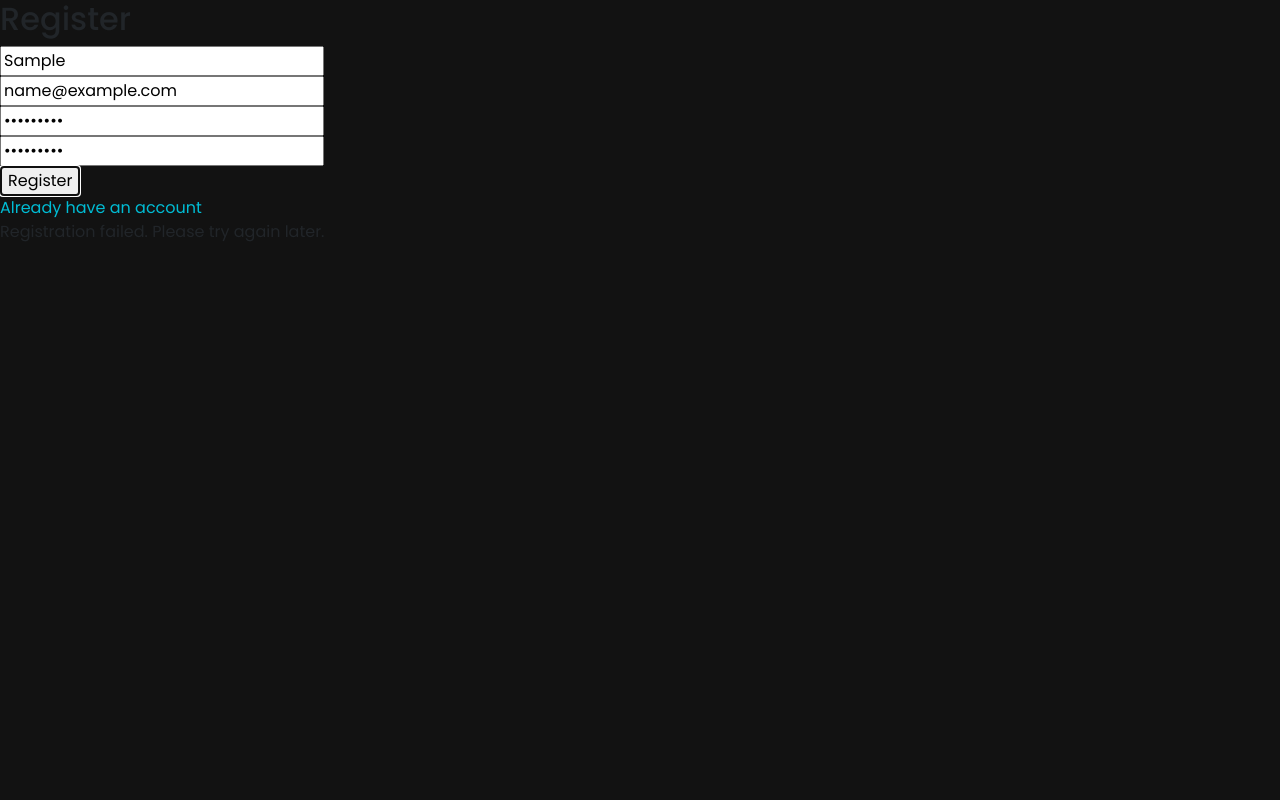
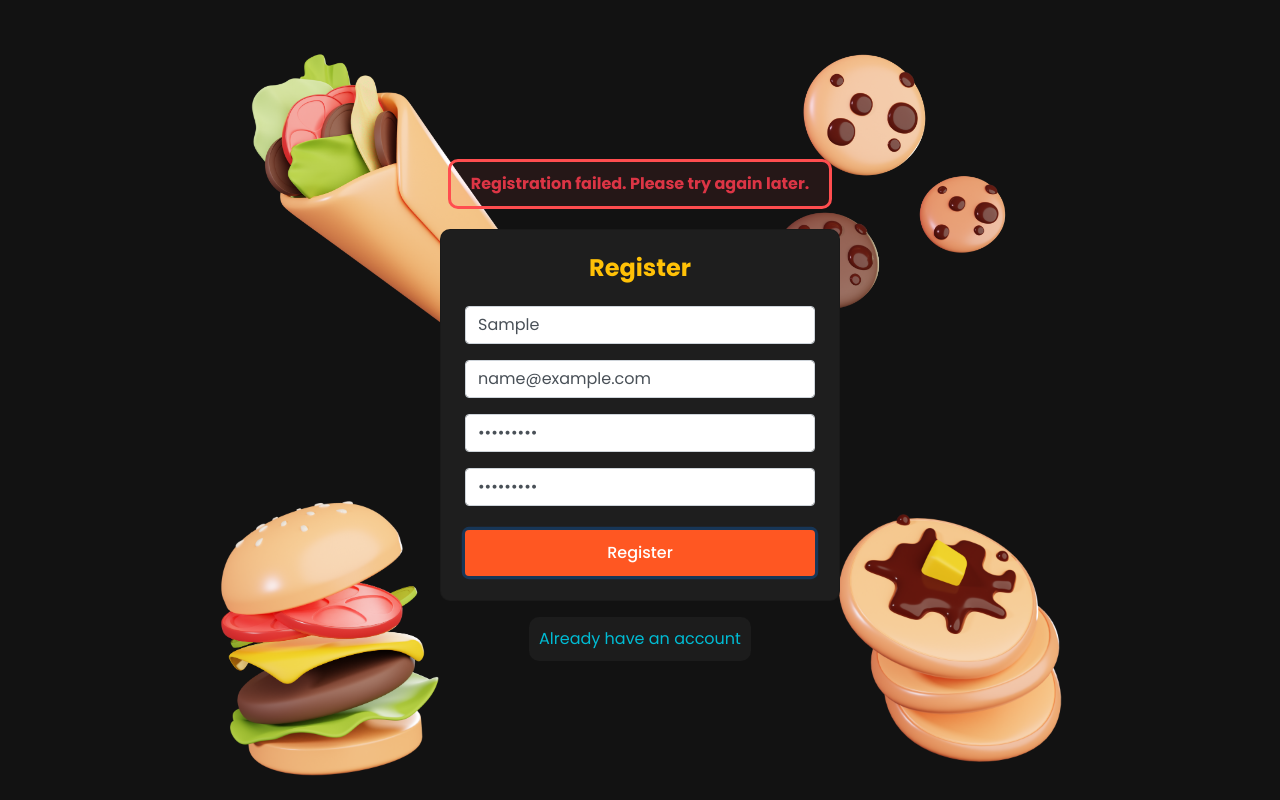
Before and after one commit to yusup-rd/gourmet-gleam, a React (Vite) app in the folder frontend/: page /register in a window 1280 px wide. Both pictures are taken after typing "Sample", "name@example.com", "Sample123", "Sample123" into the empty fields and a click on the button "Register". Built offline with nearby package versions, Linux system fonts and the light colour scheme; no server answers.

Commit message:
Styled admin page, edited login/register styles scoping.

```diff
--- a/frontend/package.json
+++ b/frontend/package.json
@@ -16,7 +16,8 @@
     "react-dom": "^18.2.0",
     "react-icons": "^5.0.1",
     "react-router-dom": "^6.22.3",
-    "react-select": "^5.8.0"
+    "react-select": "^5.8.0",
+    "styled-components": "^6.1.11"
   },
   "devDependencies": {
     "@types/react": "^18.2.56",
--- a/frontend/src/App.css
+++ b/frontend/src/App.css
@@ -1,9 +1,30 @@
 #root {
     font-family: "Poppins", Arial, Helvetica, sans-serif;
 }
+
 body {
     background-color: #121212;
+    color: white;
+    scroll-behavior: smooth;
 }
+
+body::-webkit-scrollbar {
+    width: 10px;
+}
+
+body::-webkit-scrollbar-track {
+    background: #121212;
+}
+
+body::-webkit-scrollbar-thumb {
+    background: #3d3d3d;
+    border-radius: 5px;
+}
+
+body::-webkit-scrollbar-thumb:hover {
+    background: #555;
+}
+
 .recipe-modal-overlay {
     position: fixed;
     top: 0;
@@ -21,7 +42,7 @@ body {
     background-color: white;
     padding: 20px;
     border-radius: 8px;
-    width: 500px; /* Set a fixed width for the modal content */
+    width: 500px;
     max-height: 80%;
     overflow-y: auto;
 }
@@ -72,15 +93,18 @@ body {
 .navbar {
     padding: 5px 30px;
 }
-.dropdown-item{
+
+.dropdown-item {
     color: white;
     border-radius: 5px;
 }
-.dropdown-item:hover{
+
+.dropdown-item:hover {
     transition: 0.2s;
     background-color: #333333 !important;
     color: white;
 }
+
 .active {
     background-color: transparent !important;
     color: orange !important;
--- a/frontend/src/pages/Auth/Login.tsx
+++ b/frontend/src/pages/Auth/Login.tsx
@@ -1,11 +1,18 @@
 import { useState } from "react";
 import { Link, useNavigate } from "react-router-dom";
+import styled from "styled-components";
 import axios from "axios";
 import ResetModal from "../../components/ResetModal";
 import cookiesSvg from "../../assets/bg/cookies.svg";
 import pancakesSvg from "../../assets/bg/pancakes.svg";
 import burgerSvg from "../../assets/bg/burger.svg";
 import wrapSvg from "../../assets/bg/wrap.svg";
+import "./auth.css";
+
+const StyledContainer = styled.div`
+    height: 100vh;
+    overflow: hidden;
+`;
 
 const Login = () => {
     const [email, setEmail] = useState("");
@@ -59,11 +66,16 @@ const Login = () => {
         setSuccessMessage("");
     };
 
+    const handleInputChange = (
+        setter: React.Dispatch<React.SetStateAction<string>>,
+        value: string
+    ) => {
+        setter(value);
+        if (error) setError("");
+    };
+
     return (
-        <div
-            className="container d-flex flex-column justify-content-center align-items-center position-relative"
-            style={{ height: "100vh" }}
-        >
+        <StyledContainer className="d-flex flex-column justify-content-center align-items-center position-relative">
             {error && (
                 <div className="error-message-container">
                     <div className="text-danger">{error}</div>
@@ -79,7 +91,9 @@ const Login = () => {
                                 className="form-control"
                                 placeholder="Email"
                                 value={email}
-                                onChange={(e) => setEmail(e.target.value)}
+                                onChange={(e) =>
+                                    handleInputChange(setEmail, e.target.value)
+                                }
                                 autoComplete="on"
                             />
                         </div>
@@ -89,7 +103,12 @@ const Login = () => {
                                 className="form-control"
                                 placeholder="Password"
                                 value={password}
-                                onChange={(e) => setPassword(e.target.value)}
+                                onChange={(e) =>
+                                    handleInputChange(
+                                        setPassword,
+                                        e.target.value
+                                    )
+                                }
                                 autoComplete="on"
                             />
                         </div>
@@ -148,7 +167,12 @@ const Login = () => {
                             className="form-control mb-3"
                             placeholder="Email for Password Reset"
                             value={emailForReset}
-                            onChange={(e) => setEmailForReset(e.target.value)}
+                            onChange={(e) =>
+                                handleInputChange(
+                                    setEmailForReset,
+                                    e.target.value
+                                )
+                            }
                             autoComplete="on"
                             style={{ maxWidth: "100%" }}
                         />
@@ -176,7 +200,7 @@ const Login = () => {
                     email={emailForReset}
                 />
             )}
-        </div>
+        </StyledContainer>
     );
 };
 
--- a/frontend/src/pages/Auth/Register.tsx
+++ b/frontend/src/pages/Auth/Register.tsx
@@ -1,7 +1,17 @@
 import React, { useState } from "react";
 import axios from "axios";
+import styled from "styled-components";
 import { Link, useNavigate } from "react-router-dom";
+import cookiesSvg from "../../assets/bg/cookies.svg";
+import pancakesSvg from "../../assets/bg/pancakes.svg";
+import burgerSvg from "../../assets/bg/burger.svg";
+import wrapSvg from "../../assets/bg/wrap.svg";
 import "./auth.css";
+
+const StyledContainer = styled.div`
+    height: 100vh;
+    overflow: hidden;
+`;
 
 const Register = () => {
     const [name, setName] = useState("");
@@ -33,49 +43,109 @@ const Register = () => {
         }
     };
 
+    const handleInputChange = (
+        setter: React.Dispatch<React.SetStateAction<string>>,
+        value: string
+    ) => {
+        setter(value);
+        if (error) setError("");
+    };
+
     return (
-        <div>
-            <h2>Register</h2>
+        <StyledContainer className="d-flex flex-column justify-content-center align-items-center position-relative">
+            {error && (
+                <div className="error-message-container">
+                    <div className="text-danger">{error}</div>
+                </div>
+            )}
+            <div className="card-container position-relative">
+                <div className="card p-4 d-flex flex-column justify-content-center">
+                    <h2 className="mb-4 text-center title">Register</h2>
                     <form onSubmit={handleRegister}>
-                <div>
+                        <div className="mt-0">
                             <input
                                 type="text"
+                                className="form-control"
                                 placeholder="Name"
                                 value={name}
-                        onChange={(e) => setName(e.target.value)}
-                    />
-                </div>
-                <div>
-                    <input
-                        type="email"
-                        placeholder="Email"
-                        value={email}
-                        onChange={(e) => setEmail(e.target.value)}
-                    />
-                </div>
-                <div>
-                    <input
-                        type="password"
-                        placeholder="Password"
-                        value={password}
-                        onChange={(e) => setPassword(e.target.value)}
+                                onChange={(e) =>
+                                    handleInputChange(setName, e.target.value)
+                                }
                                 autoComplete="on"
                             />
                         </div>
-                <div>
+                        <div className="my-3">
                             <input
-                        type="password"
-                        placeholder="Confirm Password"
-                        value={confirmPassword}
-                        onChange={(e) => setConfirmPassword(e.target.value)}
+                                type="email"
+                                className="form-control"
+                                placeholder="Email"
+                                value={email}
+                                onChange={(e) =>
+                                    handleInputChange(setEmail, e.target.value)
+                                }
                                 autoComplete="on"
                             />
                         </div>
-                <button type="submit">Register</button>
+                        <div className="my-3">
+                            <input
+                                type="password"
+                                className="form-control"
+                                placeholder="Password"
+                                value={password}
+                                onChange={(e) =>
+                                    handleInputChange(
+                                        setPassword,
+                                        e.target.value
+                                    )
+                                }
+                                autoComplete="on"
+                            />
+                        </div>
+                        <div className="my-3">
+                            <input
+                                type="password"
+                                className="form-control"
+                                placeholder="Confirm Password"
+                                value={confirmPassword}
+                                onChange={(e) =>
+                                    handleInputChange(
+                                        setConfirmPassword,
+                                        e.target.value
+                                    )
+                                }
+                                autoComplete="on"
+                            />
+                        </div>
+                        <div className="mt-4 d-flex justify-content-center">
+                            <button type="submit" className="btn btn-login">
+                                Register
+                            </button>
+                        </div>
                     </form>
+                </div>
+                <img
+                    src={cookiesSvg}
+                    className="corner-img top-right"
+                    alt="Cookies"
+                />
+                <img
+                    src={pancakesSvg}
+                    className="corner-img bottom-right"
+                    alt="Pancakes"
+                />
+                <img
+                    src={burgerSvg}
+                    className="corner-img bottom-left"
+                    alt="Burger"
+                />
+                <img src={wrapSvg} className="corner-img top-left" alt="Wrap" />
+            </div>
+            <div className="frame-container mt-3">
+                <div className="text-center">
                     <Link to="/login">Already have an account</Link>
-            {error && <div>{error}</div>}
                 </div>
+            </div>
+        </StyledContainer>
     );
 };
 
--- a/frontend/src/pages/Auth/auth.css
+++ b/frontend/src/pages/Auth/auth.css
@@ -1,62 +1,73 @@
-body {
-    overflow: hidden;
-}
 .card {
     background-color: #1e1e1e;
     border-radius: 10px;
     width: 80vw;
     max-width: 400px;
-    height: 50vh;
-    max-height: 300px;
+    padding: 20px;
+    height: auto;
 }
+
 .card-container {
     position: relative;
 }
+
 .corner-img {
     position: absolute;
     width: 300px;
     height: 300px;
     z-index: -1;
 }
+
 .top-left {
     top: -50%;
     left: -50%;
 }
+
 .top-right {
     top: -50%;
     right: -50%;
 }
+
 .bottom-left {
     bottom: -50%;
     left: -65%;
 }
+
 .bottom-right {
     bottom: -50%;
     right: -65%;
 }
+
 .title {
     color: #ffc107;
     font-weight: 700;
+    font-size: 1.5rem;
+    margin-bottom: 1rem;
 }
+
 .btn-login,
 .btn-otp,
 .btn-verify {
     background-color: #ff5722;
     color: white;
     font-weight: 500;
-    width: 120px;
+    width: 100%;
+    padding: 10px;
 }
+
 .btn-reset {
     background-color: #ff5722;
     color: white;
     font-weight: 500;
 }
+
 .btn-login:hover,
 .btn-otp:hover,
 .btn-verify:hover,
 .btn-reset:hover {
     background-color: #ca3406;
 }
+
 .frame-container {
     background-color: rgba(30, 30, 30, 0.8);
     border-radius: 10px;
@@ -64,6 +75,7 @@ body {
     margin-top: 3px;
     text-align: center;
 }
+
 .alert-custom {
     background-color: rgba(255, 77, 80, 0);
     border: 3px solid #ff4d4f;
@@ -73,36 +85,49 @@ body {
     border-radius: 10px;
     font-weight: 700;
 }
+
 .btn-forgotpw {
     color: #00bcd4;
     padding: 0;
     text-decoration: none !important;
 }
+
 .btn-forgotpw:hover {
     color: #ff5722;
 }
+
 a {
     color: #00bcd4;
     transition: 0.2s;
     text-decoration: none;
 }
+
 a:hover {
     text-decoration: none;
     color: #ff5722;
 }
+
 .error-message-container {
-    width: 40vw;
-    border: 3px solid #FF4D4F;
+    width: 50%;
+    background-color: #ff4d5014;
+    border: 3px solid #ff4d4f;
     border-radius: 10px;
     padding: 10px;
     margin: 20px auto;
     text-align: center;
 }
 
+@media (min-width: 992px) {
+    .error-message-container {
+        width: 30%;
+    }
+}
+
 .error-message-container .text-danger {
-    color: #FF4D4F;
+    color: #ff4d4f;
     font-weight: 700;
 }
+
 .modal-wrapper {
     position: fixed;
     top: 0;
@@ -114,23 +139,27 @@ a:hover {
     align-items: center;
     background-color: rgba(0, 0, 0, 0.5);
 }
+
 .modal-content {
     width: 500px;
     background-color: #2e2e2e;
     padding: 0 20px;
     border-radius: 10px;
 }
+
 .modal-header {
     display: flex;
     justify-content: space-between;
     align-items: center;
     margin-bottom: 10px;
 }
+
 .modal-header .modal-title {
     margin: 0;
     color: #ffc107;
     font-weight: 700;
 }
+
 .modal-header .btn-close {
     color: #ffc107;
     font-size: 28px;
```
Also changed, not shown: frontend/src/pages/Admin/Admin.tsx (+109 -31 lines), frontend/src/pages/Admin/admin.css (added, +36 -0 lines), 1 other file (tests, documents, lock files or other folders). Lines whose indentation alone changed are shown as unchanged.
